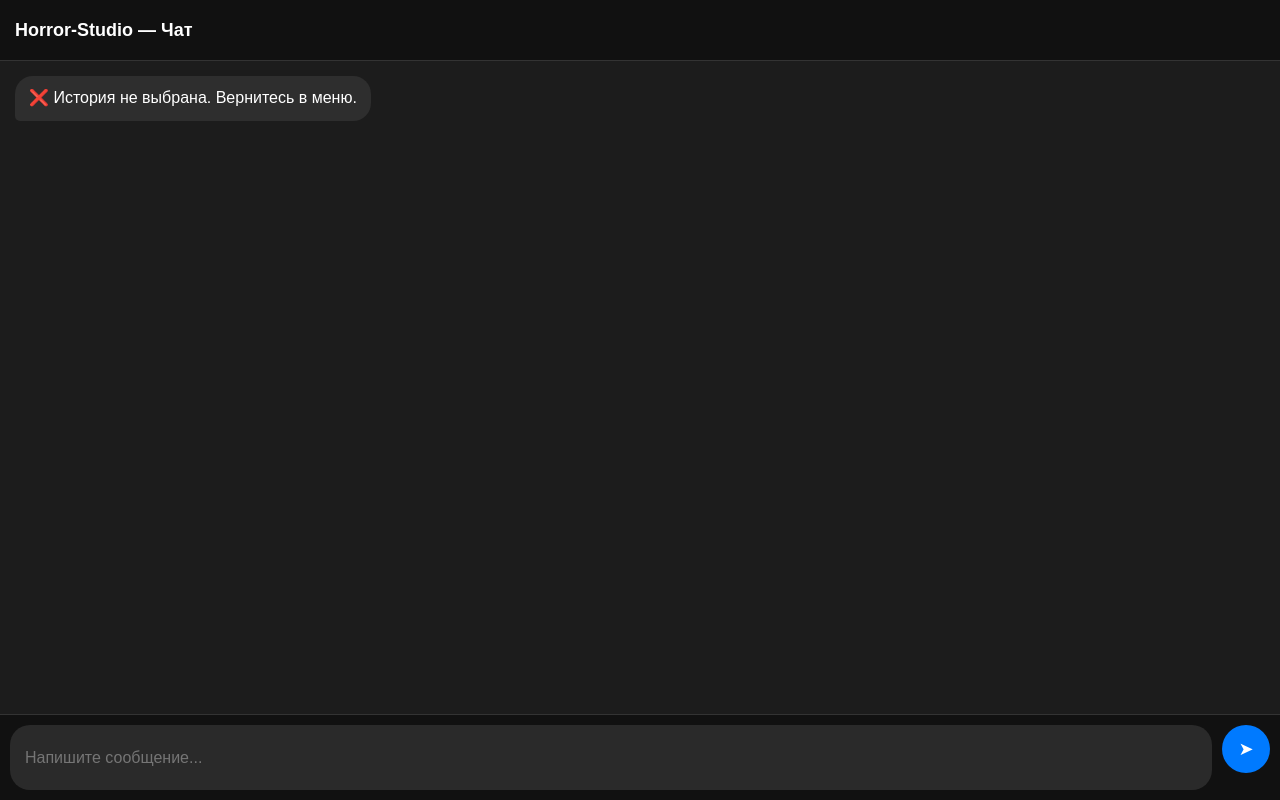
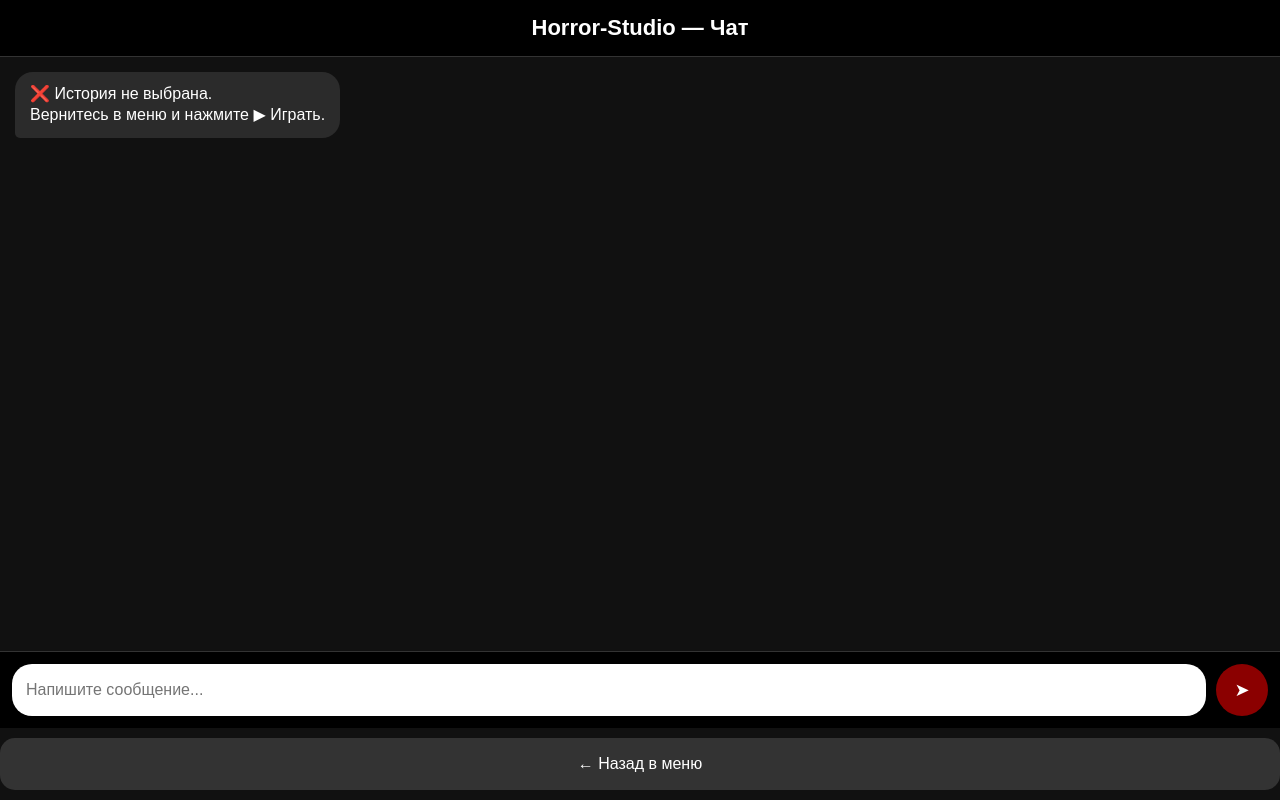
Before and after one commit to reanayou-arch/test, a website: page public/play.html in a window 1280 px wide. Drawn offline with Linux system fonts and the light colour scheme.

Commit message:
Update play.html

```diff
--- a/public/play.html
+++ b/public/play.html
@@ -3,215 +3,176 @@
 <head>
   <meta charset="UTF-8" />
   <meta name="viewport" content="width=device-width, initial-scale=1.0"/>
-
   <title>Horror-Studio — Чат</title>
 
   <style>
     body {
       margin: 0;
       font-family: Arial, sans-serif;
-      background: #1c1c1c;
+      background: #111;
       color: white;
-      height: 100vh;
       display: flex;
       flex-direction: column;
+      height: 100vh;
     }
 
-    /* Верхняя панель */
-    .topbar {
-      height: 60px;
-      background: #111;
-      display: flex;
-      align-items: center;
-      padding: 0 15px;
-      font-size: 18px;
+    header {
+      padding: 15px;
+      text-align: center;
+      font-size: 22px;
       font-weight: bold;
+      background: #000;
       border-bottom: 1px solid #333;
     }
 
-    /* Чат */
-    .chat {
+    #chat {
       flex: 1;
       overflow-y: auto;
       padding: 15px;
       display: flex;
       flex-direction: column;
-      gap: 10px;
+      gap: 12px;
     }
 
-    /* Сообщение */
     .msg {
       max-width: 75%;
-      padding: 12px 14px;
+      padding: 12px 15px;
       border-radius: 18px;
       font-size: 16px;
       line-height: 1.3;
       word-wrap: break-word;
     }
 
-    /* NPC */
-    .npc {
+    .bot {
+      background: #2b2b2b;
       align-self: flex-start;
-      background: #2e2e2e;
       border-bottom-left-radius: 5px;
     }
 
-    /* Игрок */
-    .me {
+    .user {
+      background: darkred;
       align-self: flex-end;
-      background: #007aff;
       border-bottom-right-radius: 5px;
     }
 
-    /* Панель ввода */
-    .inputbar {
-      height: 65px;
+    footer {
       display: flex;
-      padding: 10px;
-      background: #111;
+      padding: 12px;
+      gap: 10px;
       border-top: 1px solid #333;
+      background: #000;
     }
 
     input {
       flex: 1;
+      padding: 14px;
+      border-radius: 20px;
       border: none;
-      border-radius: 20px;
-      padding: 12px 15px;
       font-size: 16px;
       outline: none;
-      background: #2a2a2a;
+    }
+
+    button {
+      background: darkred;
+      border: none;
+      border-radius: 50%;
+      width: 52px;
+      height: 52px;
+      font-size: 18px;
+      cursor: pointer;
       color: white;
     }
 
-    button {
-      margin-left: 10px;
-      border: none;
-      border-radius: 50%;
-      width: 48px;
-      height: 48px;
-      background: #007aff;
-      color: white;
-      font-size: 18px;
-      cursor: pointer;
-    }
-
-    button:active {
-      transform: scale(0.95);
+    .backBtn {
+      width: 100%;
+      border-radius: 15px;
+      margin: 10px auto;
+      padding: 14px;
+      font-size: 16px;
+      background: #333;
     }
   </style>
 </head>
 
 <body>
 
-  <!-- Верх -->
-  <div class="topbar">
-    Horror-Studio — Чат
-  </div>
+<header>Horror-Studio — Чат</header>
 
-  <!-- Чат -->
-  <div class="chat" id="chat"></div>
+<div id="chat"></div>
 
-  <!-- Ввод -->
-  <div class="inputbar">
-    <input id="input" placeholder="Напишите сообщение..." />
-    <button onclick="send()">➤</button>
-  </div>
+<footer>
+  <input id="text" placeholder="Напишите сообщение..." />
+  <button onclick="sendMsg()">➤</button>
+</footer>
+
+<button class="backBtn" onclick="goBack()">← Назад в меню</button>
 
 <script>
 /* ===========================
-   Загрузка истории
+   ✅ Диагностика истории
 =========================== */
 
 const chat = document.getElementById("chat");
-const input = document.getElementById("input");
 
-let storyData = null;
-
-/* Берём story из URL */
-const params = new URLSearchParams(window.location.search);
-const storyFile = params.get("story");
-
-/* Берём story из localStorage */
-const localStory = localStorage.getItem("currentStory");
-
-/* Проверка */
-if (!storyFile && !localStory) {
-  addNPC("❌ История не выбрана. Вернитесь в меню.");
-} else {
-  loadStory();
-}
-
-/* ===========================
-   Загрузка JSON
-=========================== */
-async function loadStory() {
-
-  /* Если история сохранена в браузере */
-  if (localStory) {
-    storyData = JSON.parse(localStory);
-    startChat();
-    return;
-  }
-
-  /* Если история по файлу */
-  try {
-    const res = await fetch("/stories/" + storyFile);
-    storyData = await res.json();
-    startChat();
-  } catch (err) {
-    addNPC("❌ Ошибка загрузки истории.");
-  }
-}
-
-/* ===========================
-   Старт истории
-=========================== */
-function startChat() {
-  addNPC("📖 Начало истории:");
-  addNPC(storyData.startScene || "История пуста...");
-}
-
-/* ===========================
-   Добавление сообщений
-=========================== */
-function addNPC(text) {
+function addMessage(text, type="bot") {
   const div = document.createElement("div");
-  div.className = "msg npc";
-  div.textContent = text;
-  chat.appendChild(div);
-  chat.scrollTop = chat.scrollHeight;
-}
-
-function addMe(text) {
-  const div = document.createElement("div");
-  div.className = "msg me";
-  div.textContent = text;
+  div.className = "msg " + type;
+  div.innerText = text;
   chat.appendChild(div);
   chat.scrollTop = chat.scrollHeight;
 }
 
 /* ===========================
-   Отправка игрока
+   ✅ Загрузка истории
 =========================== */
-async function send() {
-  const text = input.value.trim();
-  if (!text) return;
 
-  addMe(text);
-  input.value = "";
+let storyData = null;
 
-  await aiReply(text);
+function loadStory() {
+  const raw = localStorage.getItem("currentStory");
+
+  if (!raw) {
+    addMessage("❌ История не выбрана.\nВернитесь в меню и нажмите ▶ Играть.");
+    return false;
+  }
+
+  try {
+    storyData = JSON.parse(raw);
+  } catch (e) {
+    addMessage("❌ Ошибка чтения истории (JSON повреждён).");
+    return false;
+  }
+
+  if (!storyData.startScene) {
+    addMessage("❌ В истории нет начальной сцены.");
+    return false;
+  }
+
+  addMessage("📖 Начало истории:\n" + storyData.startScene);
+  return true;
 }
 
 /* ===========================
-   Ответ ИИ (Groq)
+   ✅ Groq продолжение
 =========================== */
-async function aiReply(playerText) {
 
-  addNPC("...");
+async function sendMsg() {
+  const input = document.getElementById("text");
+  const userText = input.value.trim();
+  if (!userText) return;
+
+  addMessage(userText, "user");
+  input.value = "";
+
+  if (!storyData) {
+    addMessage("❌ История не загружена.");
+    return;
+  }
+
+  addMessage("⏳ Генерация продолжения...");
 
   try {
-    const res = await fetch("/api/chat", {
+    const response = await fetch("/api/chat", {
       method: "POST",
       headers: {"Content-Type":"application/json"},
       body: JSON.stringify({
@@ -219,39 +180,49 @@ async function aiReply(playerText) {
         messages: [
           {
             role: "system",
-            content: `
-Ты — хоррор рассказчик.
-Продолжай историю строго в стиле ужаса.
-Не заканчивай резко.
-История: ${storyData.description}
-`
+            content:
+              "Ты хоррор-рассказчик. Продолжай историю в стиле чата Telegram. Короткие реплики. Атмосфера ужаса."
           },
-          { role: "user", content: playerText }
+          {
+            role: "assistant",
+            content: storyData.startScene
+          },
+          {
+            role: "user",
+            content: userText
+          }
         ]
       })
     });
 
-    const data = await res.json();
+    const data = await response.json();
 
-    /* удалить "..." */
-    chat.lastChild.remove();
+    if (!data.choices) {
+      addMessage("❌ Ошибка ответа Groq:\n" + JSON.stringify(data));
+      return;
+    }
 
-    const answer =
-      data.choices?.[0]?.message?.content ||
-      "❌ Ошибка ответа ИИ.";
-
-    addNPC(answer);
+    const botReply = data.choices[0].message.content;
+    addMessage(botReply, "bot");
 
   } catch (err) {
-    chat.lastChild.remove();
-    addNPC("❌ Ошибка соединения с сервером.");
+    addMessage("❌ Ошибка соединения с сервером:\n" + err.message);
   }
 }
 
-/* Enter отправка */
-input.addEventListener("keydown", (e) => {
-  if (e.key === "Enter") send();
-});
+/* ===========================
+   Назад в меню
+=========================== */
+
+function goBack() {
+  location.href = "index.html";
+}
+
+/* ===========================
+   Авто запуск
+=========================== */
+
+loadStory();
 </script>
 
 </body>
```
